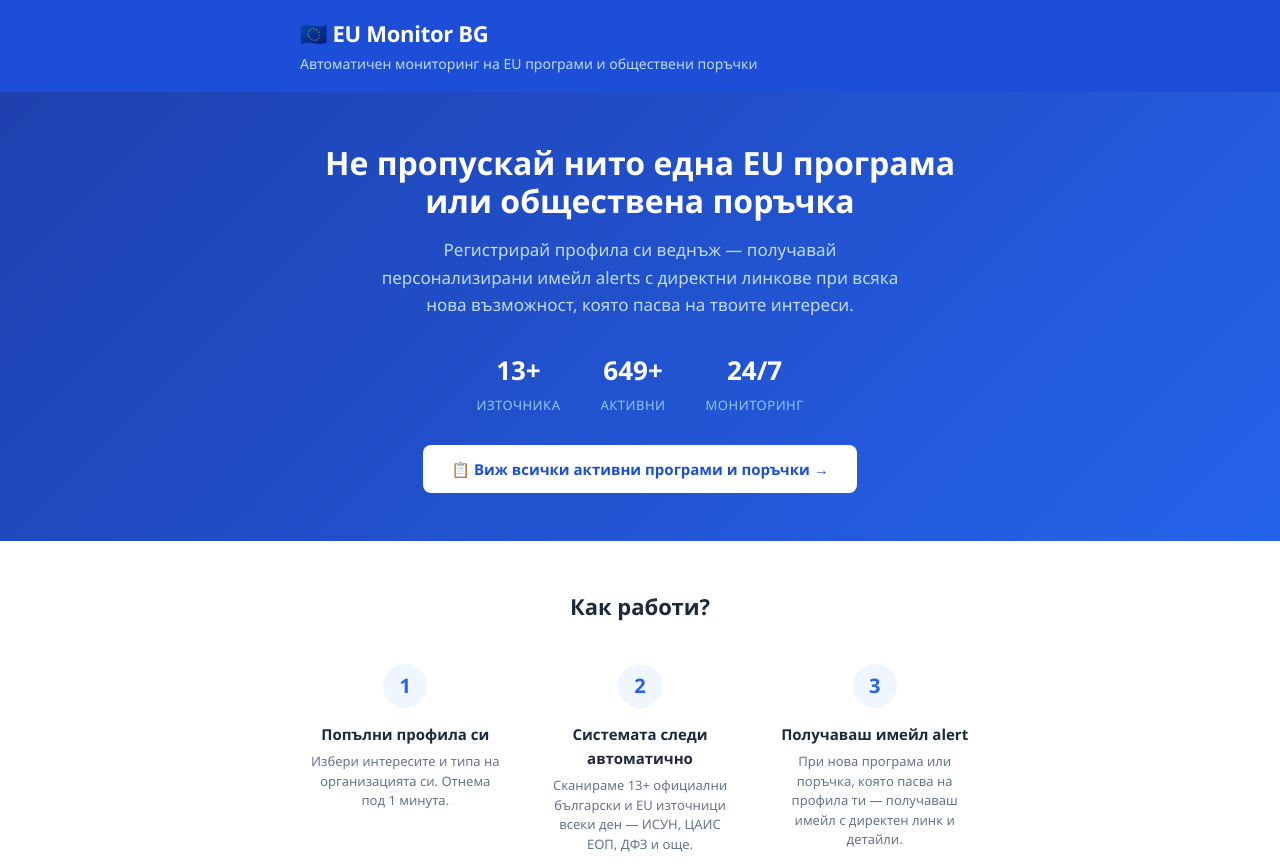
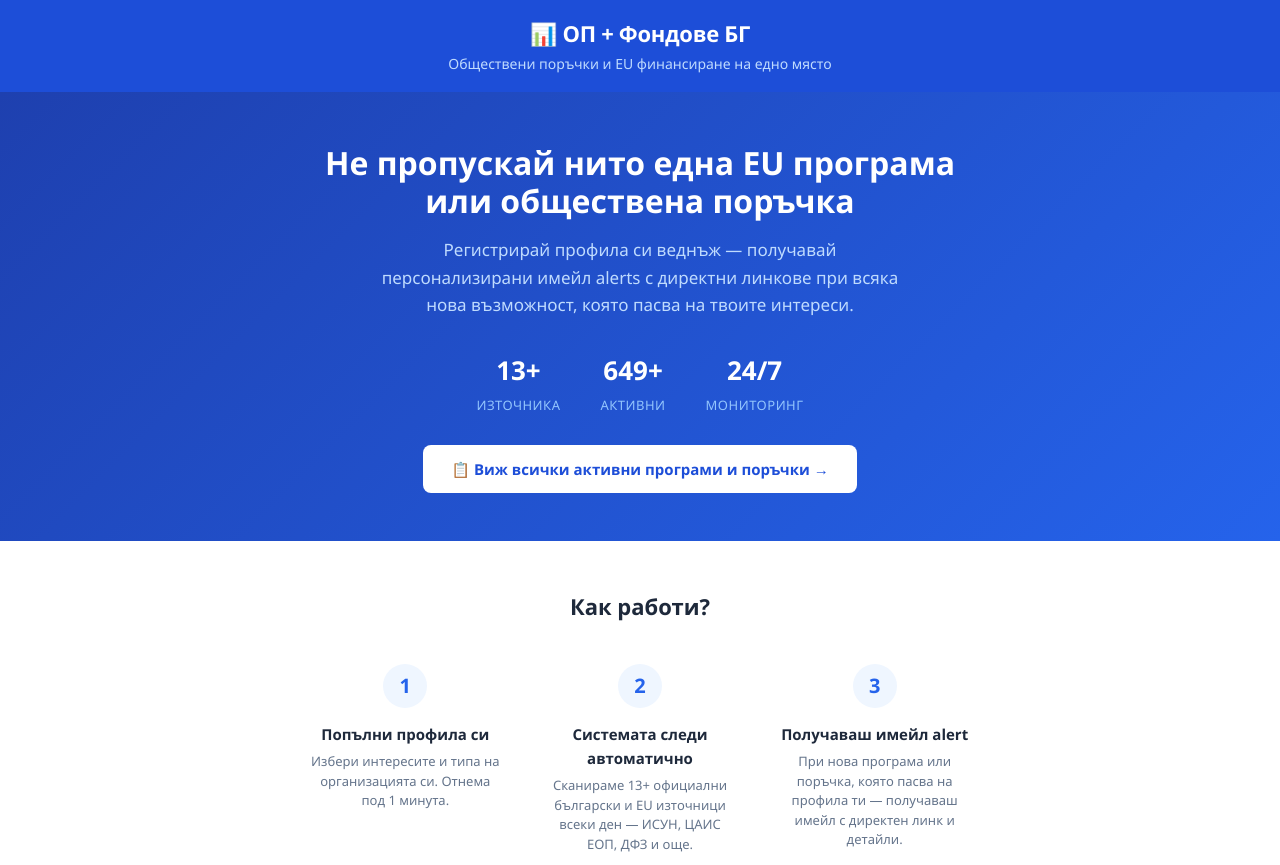
Before and after one commit to alexbgodd/eu-monitor-bg, a plain HTML site: page web/index.html in a window 1280 px wide. Shown: the top 865 px of the page. Drawn offline with Linux system fonts and the light colour scheme.

Commit message:
Rename to ОП + Фондове БГ, center header

```diff
--- a/web/index.html
+++ b/web/index.html
@@ -3,7 +3,7 @@
 <head>
     <meta charset="UTF-8">
     <meta name="viewport" content="width=device-width, initial-scale=1.0">
-    <title>EU Monitor BG — Следи EU финансиране и обществени поръчки</title>
+    <title>ОП + Фондове БГ — Обществени поръчки и EU финансиране</title>
     <link rel="stylesheet" href="style.css">
     <style>
         .how-it-works {
@@ -74,8 +74,8 @@
 
 <header>
     <div class="container">
-        <div class="logo">🇪🇺 EU Monitor BG</div>
-        <p class="tagline">Автоматичен мониторинг на EU програми и обществени поръчки</p>
+        <div class="logo">📊 ОП + Фондове БГ</div>
+        <p class="tagline">Обществени поръчки и EU финансиране на едно място</p>
     </div>
 </header>
 
@@ -204,7 +204,7 @@
 
 <footer>
     <div class="container">
-        <p>© 2026 EU Monitor BG &nbsp;|&nbsp; Безплатна услуга &nbsp;|&nbsp; <a href="mailto:alexbgodd@gmail.com">Контакт</a></p>
+        <p>© 2026 ОП + Фондове БГ &nbsp;|&nbsp; Безплатна услуга &nbsp;|&nbsp; <a href="mailto:alexbgodd@gmail.com">Контакт</a></p>
     </div>
 </footer>
 
--- a/web/style.css
+++ b/web/style.css
@@ -18,6 +18,7 @@ header {
     background: #1d4ed8;
     color: white;
     padding: 16px 0;
+    text-align: center;
 }
 
 .logo {
```
Also changed, not shown: web/programs.html (+4 -4 lines).
